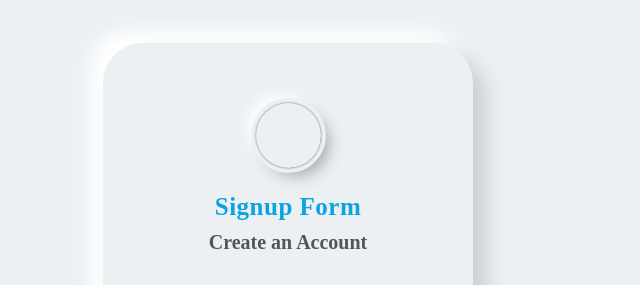
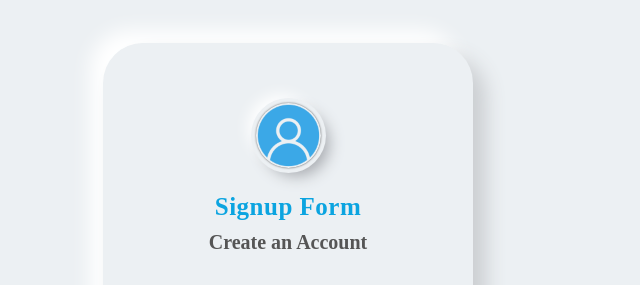
Before and after one commit to nandana2209github/courtbabu.github.io, a plain HTML site: page index1.html in a window 1280 px wide. Shown: the top 285 px of the page, without its empty margins (352-992 px from the left). Drawn offline with Linux system fonts and the light colour scheme.

Commit message:
Update style1.css

```diff
--- a/css/style1.css
+++ b/css/style1.css
@@ -22,7 +22,7 @@ body{
                 -13px -13px 20px #ffffff
 }
 .logo{
-    background: url("image/icon-login.png");
+    background: url("../image/icon-login.png");
     width: 65px;
     height: 65px;
     border-radius: 50%;
```
